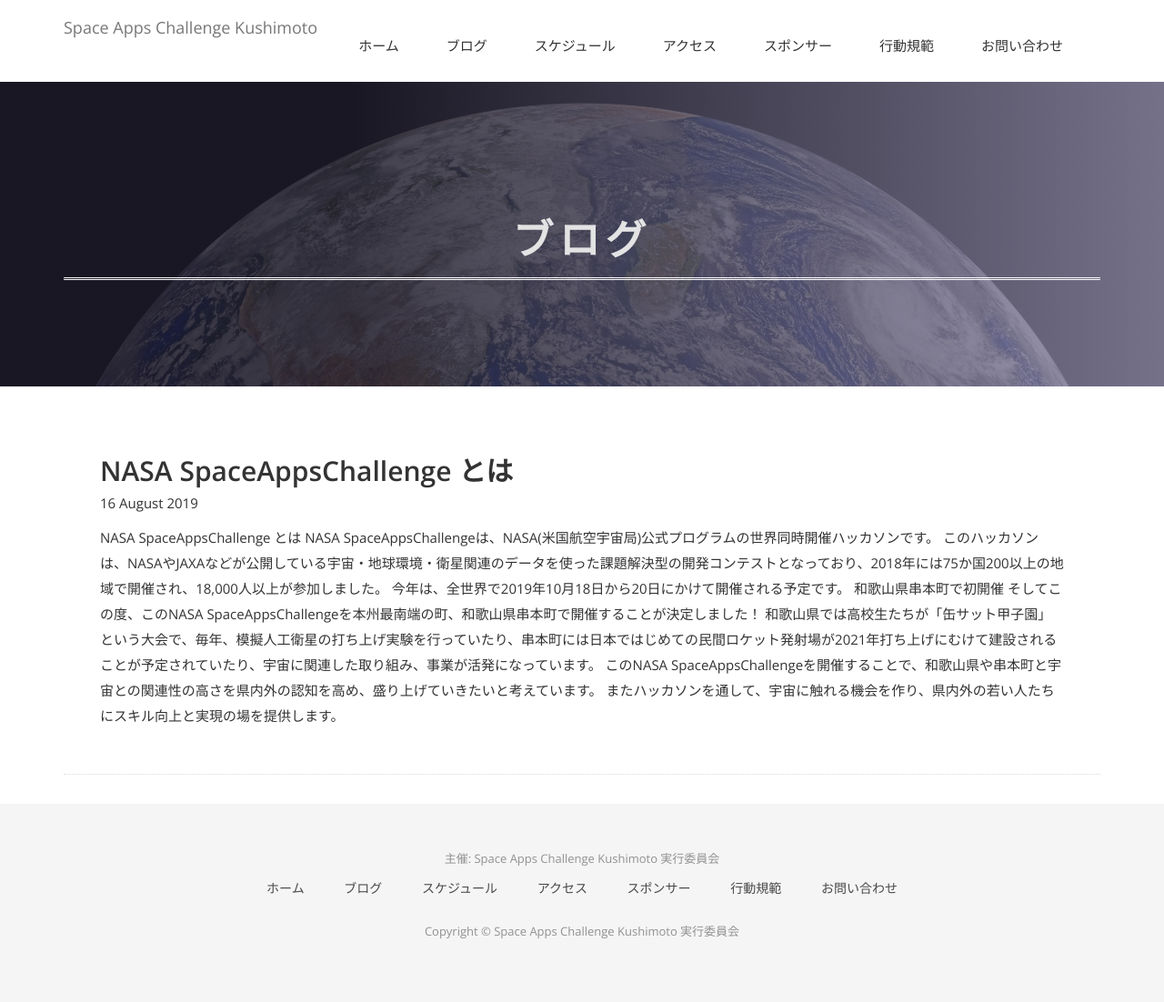
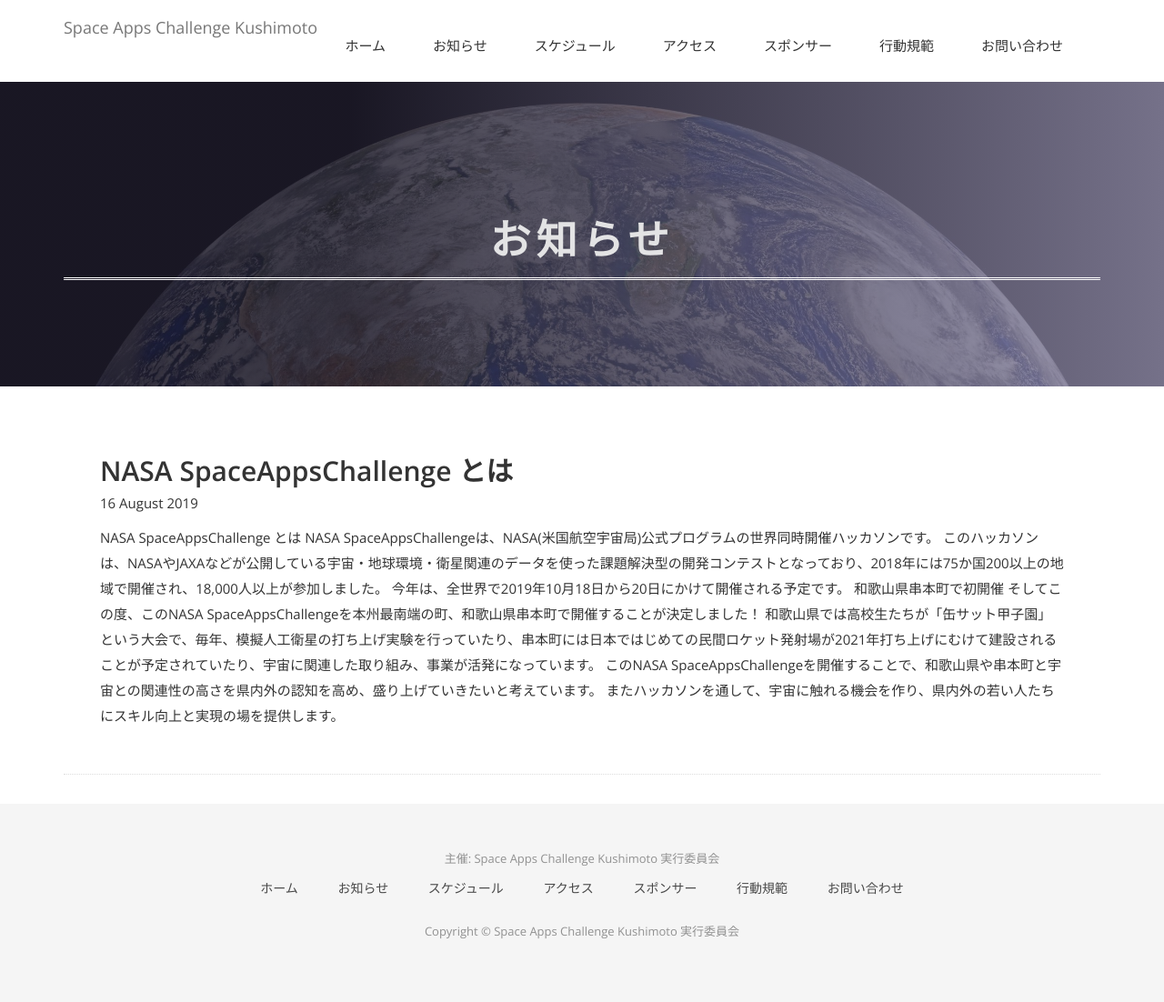
Before and after one commit to naogify/space-apps-kushimoto.github.io, a Jekyll site: the page built from blog.html, in a window 1280 px wide. Shown: the whole page at 91% size. Built offline with Jekyll 4.4.1, drawn with Linux system fonts in a browser that asks for light colours; nearby versions of some CDN libraries; some web fonts are replaced.

Commit message:
Blogのslugとタイトルを変更

```diff
--- a/_includes/footer.html
+++ b/_includes/footer.html
@@ -7,7 +7,7 @@
         <div class="footer-manu">
           <ul>
             <li><a href="{{ site.baseurl }}/">ホーム</a></li>
-            <li><a href="{{ site.baseurl }}/blog">ブログ</a></li>
+            <li><a href="{{ site.baseurl }}/posts">お知らせ</a></li>
             <li><a href="{{ site.baseurl }}/schedule">スケジュール</a></li>
             <li><a href="{{ site.baseurl }}/access">アクセス</a></li>
             <li><a href="{{ site.baseurl }}/sponsor">スポンサー</a></li>
--- a/_includes/header.html
+++ b/_includes/header.html
@@ -20,7 +20,7 @@
             <div class="collapse navbar-collapse" id="bs-example-navbar-collapse-1">
               <ul class="nav navbar-nav navbar-right">
                 <li><a href="{{ site.baseurl }}/">ホーム</a></li>
-                <li><a href="{{ site.baseurl }}/blog">ブログ</a></li>
+                <li><a href="{{ site.baseurl }}/posts">お知らせ</a></li>
                 <li><a href="{{ site.baseurl }}/schedule">スケジュール</a></li>
                 <li><a href="{{ site.baseurl }}/access">アクセス</a></li>
                 <li><a href="{{ site.baseurl }}/sponsor">スポンサー</a></li>
--- a/_layouts/post.html
+++ b/_layouts/post.html
@@ -22,5 +22,5 @@
   </section>
 </div>
 <p class="center-text" style="padding: 30px;">
-  <a href="{{ site.baseurl }}/blog">Back to blog</a>
+  <a href="{{ site.baseurl }}/posts">一覧に戻る</a>
 </p>
--- a/blog.html
+++ b/blog.html
@@ -1,7 +1,7 @@
 ---
 layout: default
-title: Blog
-permalink: /blog/
+title: お知らせ
+permalink: /posts/
 ---
 <!-- Slider Start -->
 <section id="global-header">
@@ -9,7 +9,7 @@
     <div class="row">
       <div class="col-md-12">
         <div class="block">
-          <h1 class="title">ブログ</h1>
+          <h1 class="title">お知らせ</h1>
         </div>
       </div>
     </div>
```
